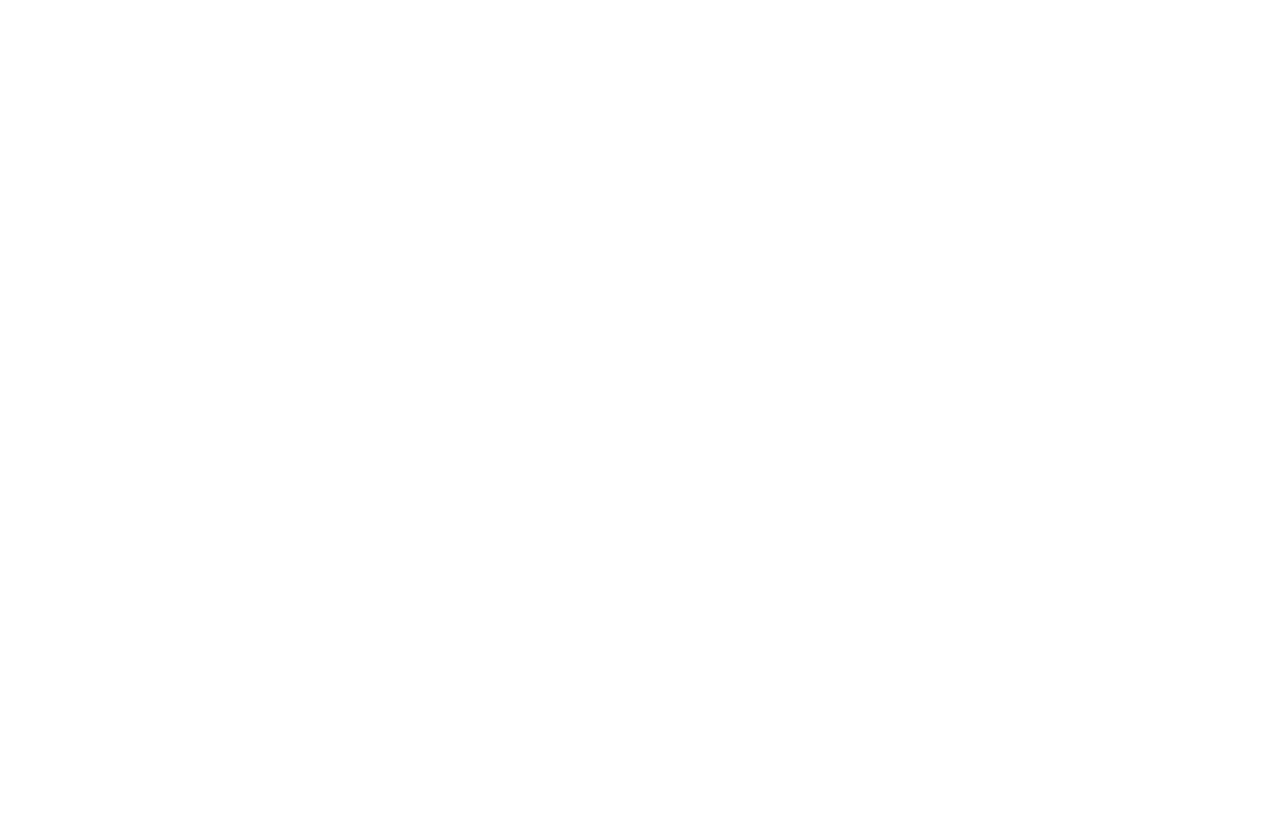
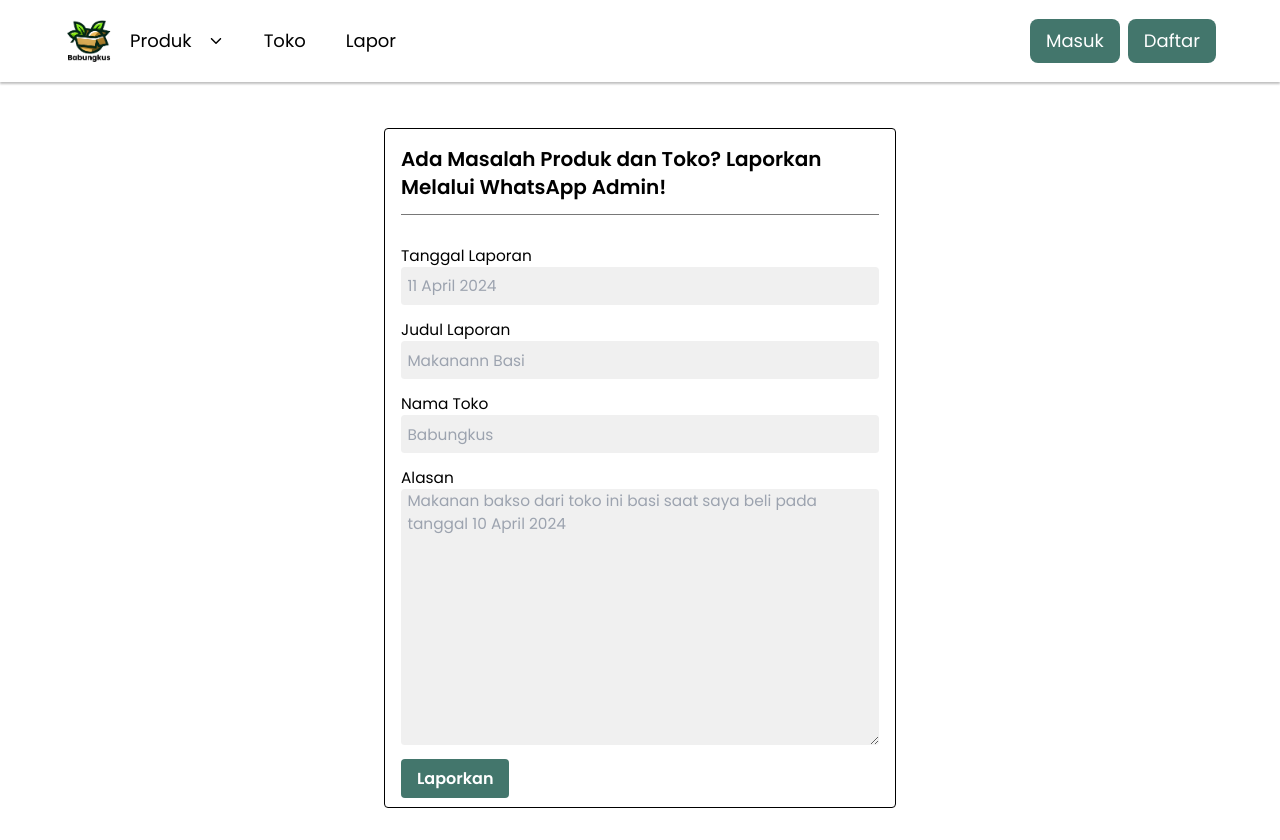
Before and after one commit to lzamzamm/babungkus-webapp, a React (Vite) app in the folder front-end/: page /lapor in a window 1280 px wide. Before the commit this address had no page. Before the commit the page ends 800 px from the top, so only its background shows below. Built offline with nearby package versions, Linux system fonts and the light colour scheme.

Commit message:
memperbarui laporan page

```diff
--- a/front-end/src/components/Navbar.jsx
+++ b/front-end/src/components/Navbar.jsx
@@ -19,7 +19,7 @@
       ],
     },
     { label: "Toko", href: "/toko" },
-    { label: "Tentang Kami", href: "/tentangkami" },
+    { label: "Lapor", href: "/lapor" },
   ];
 
   const buttonItems = [
--- a/front-end/src/pages/AccountPage.jsx
+++ b/front-end/src/pages/AccountPage.jsx
@@ -10,7 +10,6 @@
 
 function AccountPage() {
   const [isNavVisible, setIsNavVisible] = useState(false);
-
   return (
     <div>
       <Navbar />
--- a/front-end/src/pages/ContactPage.jsx
+++ /dev/null
@@ -1,149 +0,0 @@
-import React, { useState, useEffect } from "react";
-import axios from "axios";
-import Navbar from "../components/Navbar";
-
-function ContactPage() {
-  const [storeImagePreview, setStoreImagePreview] = useState("");
-  const [inputData, setInputData] = useState({});
-  const [image, setImage] = useState();
-  const [nama, setNama] = useState();
-  const [tokoId, setTokoId] = useState("");
-
-  var formData = new FormData();
-
-  const handleInputChange = (e) => {
-    const { name, value } = e.target;
-    setInputData({
-      ...inputData,
-      [name]: value,
-    });
-  };
-
-  const handleImageChange = (e) => {
-    const file = e.target.files[0];
-    const maxFileSize = 5 * 1024 * 1024;
-    if (file) {
-      if (file.type.substr(0, 5) === "image" && file.size <= maxFileSize) {
-        setImage(file);
-        setStoreImagePreview(URL.createObjectURL(file));
-      } else if (file.size > maxFileSize) {
-        alert("Ukuran gambar melebihi batas maksimal 5MB.");
-        e.target.value = "";
-      } else {
-        alert("File yang diunggah bukan gambar.");
-      }
-    }
-  };
-
-  const handleRemoveImagePreview = () => {
-    setStoreImagePreview("");
-  };
-
-  const getTokoId = async (nama) => {
-    var response = await axios.get(
-      `http://localhost:5555/api/toko/byname/${nama}`,
-      {
-        withCredentials: true,
-      },
-    );
-
-    setTokoId(response.data.data.toko_id);
-  };
-
-  const createHandler = async (e) => {
-    e.preventDefault();
-    var userInfo = JSON.parse(localStorage.getItem("userInfo"));
-    // await getTokoId(nama);
-    inputData.toko_id = 1;
-    inputData.user_id = userInfo.user_id;
-    console.log(inputData);
-    formData.append("data", JSON.stringify(inputData));
-    formData.append("file", image);
-    var res = await axios.post("http://localhost:5555/api/laporan", formData, {
-      withCredentials: true,
-      credentials: "include",
-    });
-    console.log(res);
-  };
-
-  return (
-    <div class="font-poppins">
-      <Navbar />
-      <div class="flex items-center justify-center p-[5vmax] hp:pt-[25%] lg:pt-[10%] ">
-        <div class="w-full rounded border-[0.1px] border-solid border-black p-[2vmax] lg:w-[40vw] ">
-          <div class="border-b-[0.1vmax] border-[#787878] pb-[1vmax] font-semibold hp:text-[2vmax]">
-            Laporan
-          </div>
-          <form>
-            <div className="mb-2 text-sm sm:mb-3 sm:text-lg">
-              <label
-                className="text-l mb-2 block text-gray-700"
-                htmlFor="storeImage"
-              >
-                Foto Laporan
-              </label>
-              <input
-                className="focus:shadow-outline w-full appearance-none rounded border px-4 py-2 leading-tight text-gray-700 shadow focus:outline-none"
-                id="storeImage"
-                name="storeImage"
-                type="file"
-                onChange={handleImageChange}
-              />
-              {storeImagePreview && (
-                <div className="relative mt-4 h-32 w-32">
-                  <img
-                    src={storeImagePreview}
-                    alt="Preview"
-                    className="h-full w-full object-cover"
-                  />
-                  <button
-                    type="button"
-                    className="absolute right-0 top-0 rounded-full bg-red-500 p-1 font-bold text-white hover:bg-red-700"
-                    onClick={handleRemoveImagePreview}
-                    style={{ top: "5px", right: "5px" }}
-                  >
-                    &times;
-                  </button>
-                </div>
-              )}
-            </div>
-            <div class="pt-[1vmax] hp:text-[1.5vmax]">
-              <div class="">Nama Toko</div>
-              <input
-                type="text"
-                class="h-[3vmax] w-full rounded-[0.3vmax] bg-[#f0f0f0] pl-[0.5vmax] focus:bg-white"
-                onChange={(e) => setNama(e.target.value)}
-              ></input>
-            </div>
-            <div class="pt-[1vmax] hp:text-[1.5vmax]">
-              <div class="">Judul</div>
-              <input
-                type="text"
-                class="h-[3vmax] w-full rounded-[0.3vmax] bg-[#f0f0f0] pl-[0.5vmax] focus:bg-white"
-                name="judul"
-                onChange={handleInputChange}
-              ></input>
-            </div>
-            <div class="pt-[1vmax] hp:text-[1.5vmax]">
-              <div class="">Alasan</div>
-              <textarea
-                type="text"
-                class="h-[20vmax] w-full rounded-[0.3vmax] bg-[#f0f0f0] pl-[0.5vmax] focus:bg-white"
-                name="alasan"
-                onChange={handleInputChange}
-              ></textarea>
-            </div>
-            <button
-              className="rounded-[0.5vmax] bg-slate-300 px-[1.5%] py-[0.5%]"
-              onClick={createHandler}
-            >
-              Laporkan
-            </button>
-          </form>
-        </div>
-      </div>
-    </div>
-  );
-}
-
-export default ContactPage;
--- /dev/null
+++ b/front-end/src/pages/LaporPage.jsx
@@ -0,0 +1,62 @@
+import Navbar from "../components/Navbar";
+
+function LaporPage() {
+    const adminNumber = "628123456789";
+    const message = encodeURIComponent(`Halo Admin Babungkus, saya ingin melaporkan\nTanggal Laporan: \nJudul Laporan: \nToko: \nAlasan: `);
+
+    const whatsappLink = `https://wa.me/${adminNumber}?text=${message}`;
+
+    return (
+        <div style={{ fontFamily: 'Poppins, sans-serif' }}>
+            <Navbar />
+            <div className="flex items-center justify-center p-8 hp:pt-[25%] lg:pt-[10%]">
+                <div className="w-full rounded border-[0.1px] border-solid border-black p-4 lg:w-[40vw] space-y-4">
+                    <div className="border-b-[0.1vmax] border-[#787878] pb-[1vmax] font-semibold lg:text=2xl md:text-xl text-base">
+                        Ada Masalah Produk dan Toko? Laporkan Melalui WhatsApp Admin!
+                    </div>
+                    <form >
+                        <div className="pt-[1vmax] hp:text-[1.2vmax]">
+                            <div className="">Tanggal Laporan</div>
+                            <input
+                                type="text"
+                                placeholder="11 April 2024"
+                                className="h-[3vmax] w-full rounded-[0.3vmax] bg-[#f0f0f0] pl-[0.5vmax] focus:bg-white"
+                                disabled
+                            ></input>
+                        </div>
+                        <div className="pt-[1vmax] hp:text-[1.2vmax]">
+                            <div className="">Judul Laporan</div>
+                            <input
+                                type="text"
+                                placeholder="Makanann Basi"
+                                className="h-[3vmax] w-full rounded-[0.3vmax] bg-[#f0f0f0] pl-[0.5vmax] focus:bg-white"
+                                disabled
+                            ></input>
+                        </div>
+                        <div className="pt-[1vmax] hp:text-[1.2vmax]">
+                            <div className="">Nama Toko</div>
+                            <input
+                                type="text"
+                                className="h-[3vmax] w-full rounded-[0.3vmax] bg-[#f0f0f0] pl-[0.5vmax] focus:bg-white"
+                                placeholder="Babungkus"
+                                disabled
+                            ></input>
+                        </div>
+                        <div className="pt-[1vmax] hp:text-[1.2vmax] mb-4">
+                            <div className="">Alasan</div>
+                            <textarea
+                                type="text"
+                                className="h-[20vmax] w-full rounded-[0.3vmax] bg-[#f0f0f0] pl-[0.5vmax] focus:bg-white"
+                                placeholder="Makanan bakso dari toko ini basi saat saya beli pada tanggal 10 April 2024"
+                                disabled
+                            ></textarea>
+                        </div>
+                        <a href={whatsappLink} target="_blank" rel="noopener noreferrer" className="bg-primary text-white font-semibold p-8 py-2 px-4 rounded hover:bg-red-700 transition duration-300">Laporkan</a>
+                    </form>
+                </div>
+            </div>
+        </div>
+    );
+}
+
+export default LaporPage;
--- a/front-end/src/routes/App.jsx
+++ b/front-end/src/routes/App.jsx
@@ -10,7 +10,7 @@
 import RiwayatPenjualanPage from "../pages/riwayat-page/RiwayatPenjualan";
 import TokoPage from "../pages/TokoPage";
 import ProdukPage from "../pages/ProdukPage";
-import ContactPage from "../pages/ContactPage";
+import LaporPage from "../pages/LaporPage";
 import DashboardPage from "../pages/Dashboard";
 import DetailTokoPage from "../pages/DetailTokoPage";
 
@@ -21,7 +21,7 @@
         <Route path="/" element={<BerandaPage />} />
         <Route path="/masuk" element={<LoginPage />} />
         <Route path="/daftar" element={<RegisPage />} />
-        <Route path="/contact" element={<ContactPage />} />
+        <Route path="/lapor" element={<LaporPage />} />
         <Route path="/akun/*" element={<AccountPage />} />
         <Route path="/detail-product" element={<DetailProductPage />} />
         <Route path="/riwayat-pembelian" element={<RiwayatPembelianPage />} />
```
